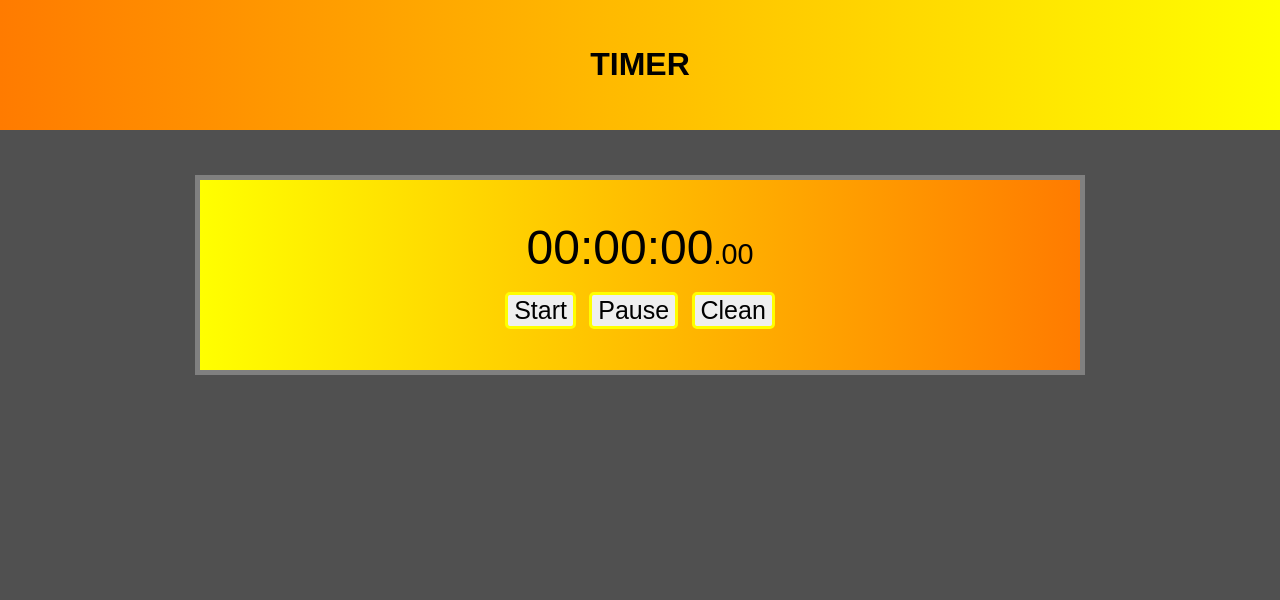
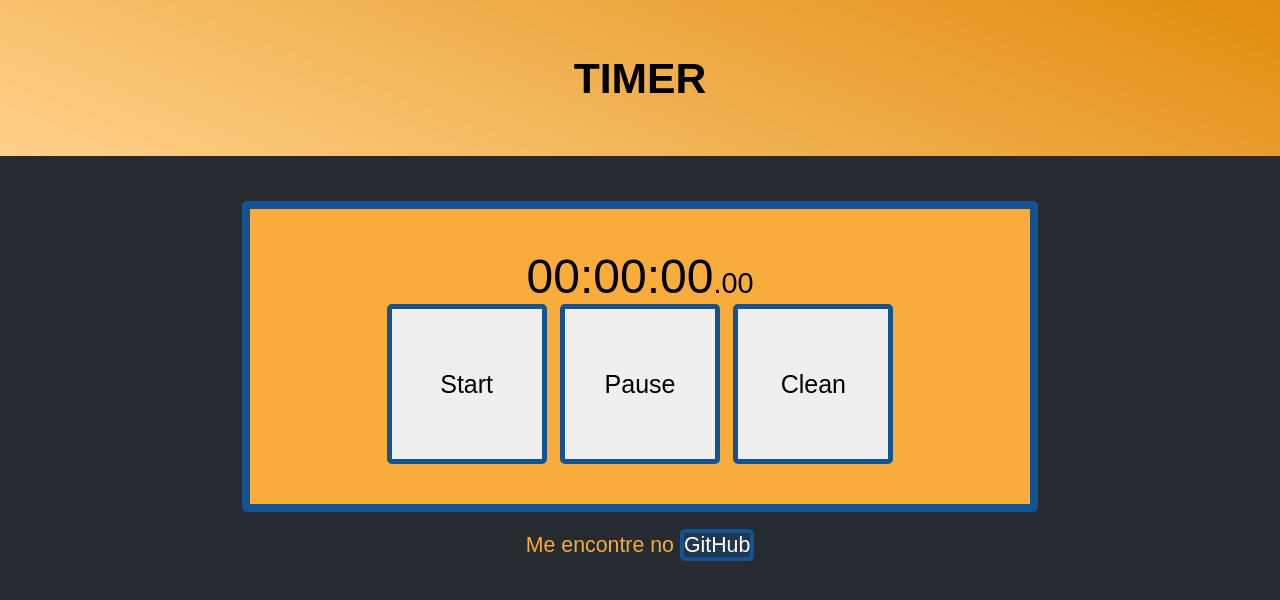
Before and after one commit to EdOzz42/Timer, a plain HTML site: page index.html in a window 1280 px wide. Drawn offline with Linux system fonts and the light colour scheme.

Commit message:
Upgrade no Estilo
- Cores em mais harmonia;
- Cronômetro reseta quando clica no start novamente.

```diff
--- a/index.html
+++ b/index.html
@@ -14,18 +14,18 @@
 
     <main class="content">
         <section>
-            <div id="Time" class="Timer">00:00:00<span>.00</span></div>
+            <div id="Time" class="Timer">00:00:00<span class="miliseconds">.00</span></div>
         </section>
 
         <section>
-            <input type="button" value="Start" id="Start">
-            <input type="button" value="Pause" id="End">
-            <input type="button" value="Clean" id="Clean">
+            <input type="button" value="Start" id="Start" class="start">
+            <input type="button" value="Pause" id="End" class="pause">
+            <input type="button" value="Clean" id="Clean" class="clean">
         </section>
     </main>
 
-    <footer>
-        <p><a href=""></a></p>
+    <footer class="footer">
+        <p>Me encontre no <a href="https://github.com/EdOzz42" class="link">GitHub</a></p>
     </footer>
 
     <script src="timer.js"></script>
--- a/style.css
+++ b/style.css
@@ -1,34 +1,80 @@
 body {
     margin: 0px;
-    background-color: rgb(80, 80, 80);
+    background-color: #252b31;
     font-family: Arial, Helvetica, sans-serif;
 }
 
 .header {
-    background-image: linear-gradient(to right, rgb(255, 123, 0), yellow);
+    background-image: linear-gradient(22deg , #FFD08A, #E18D0F);
+    font-size: 16pt;
     padding-top: 25px;
     padding-bottom: 25px;
     text-align: center;
 }
 
 .content {
-    max-width: 800px;
+    max-width: 700px;
     min-width: 300px;
     margin: auto;
     text-align: center;
     font-size: 36pt;
-    background-image: linear-gradient(to left, rgb(255, 123, 0), yellow);
-    border: 5px solid gray;
+    background-color: #F7AC3B;
+    border: 8px solid #145292;
+    border-radius: 5px;
     margin-top: 45px;
     padding: 40px;
 }
 
-span {
+.miliseconds {
     font-size: 60%;
 }
 
 input {
+    height: 160px;
+    width: 160px;
     font-size: 25px;
     border-radius: 5px;
-    border: 3px solid yellow;
+    border: 5px solid #145292;
 }
+
+.start:hover {
+    border: 5px solid rgb(61, 210, 61);
+    background-image: url(images/play_icon.png);
+    background-size: contain;
+    background-color: rgb(53, 145, 53);
+    color: white;
+    font-weight: 700;
+}
+
+.clean:hover {
+    border: 5px solid rgb(255, 255, 255);
+    background-image: url(images/clean_icon.png);
+    background-size: contain;
+    background-color: rgb(190, 190, 190);
+    color: rgb(43, 43, 43);
+    font-weight: 700;
+}
+
+.pause:hover {
+    border: 5px solid rgb(233, 121, 121);
+    background-image: url(images/pause_icon.png);
+    background-size: contain;
+    background-position: 5px;
+    background-color: rgb(186, 40, 40) ;
+    color: white;
+    font-weight: 700;
+}
+
+.footer {
+    text-align: center;
+    color: #F7AC3B;
+    font-size: 16pt;
+}
+
+.link {
+    border:4px solid #145292;
+    border-radius: 5px;
+    background-color: #14539250;
+    text-decoration: none;
+    color: white;
+}
--- a/timer.js
+++ b/timer.js
@@ -39,11 +39,15 @@ function timer(){
         min = 0
     }
 
-    divTime.innerHTML = `${twoNumbers(hours)}:${twoNumbers(min)}:${twoNumbers(sec)}<span>.${miliSec}</span>`
-
+    divTime.innerHTML = `${twoNumbers(hours)}:${twoNumbers(min)}:${twoNumbers(sec)}<span class="miliseconds">.${miliSec}</span>`
 }
 
 function start() {
+    clearInterval(determinadoTime)
+    miliSec = 0
+    sec = 0
+    min = 0
+    hours = 0
     determinadoTime = setInterval(timer, 10)
 }
 
@@ -53,8 +57,7 @@ function clear() {
     sec = 0
     min = 0
     hours = 0
-    divTime.innerHTML = '00:00:00<span>.00</span>'
-
+    divTime.innerHTML = '00:00:00<span class="miliseconds">.00</span>'
 }
 
 function pause() {
```
Also changed, not shown: images/clean_icon.png (added), images/pause_icon.png (added), images/play_icon.png (added).
